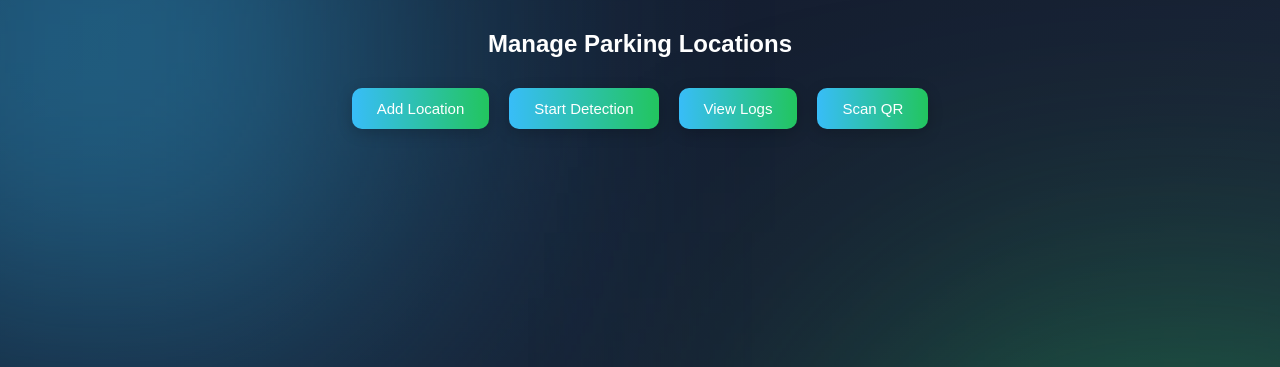
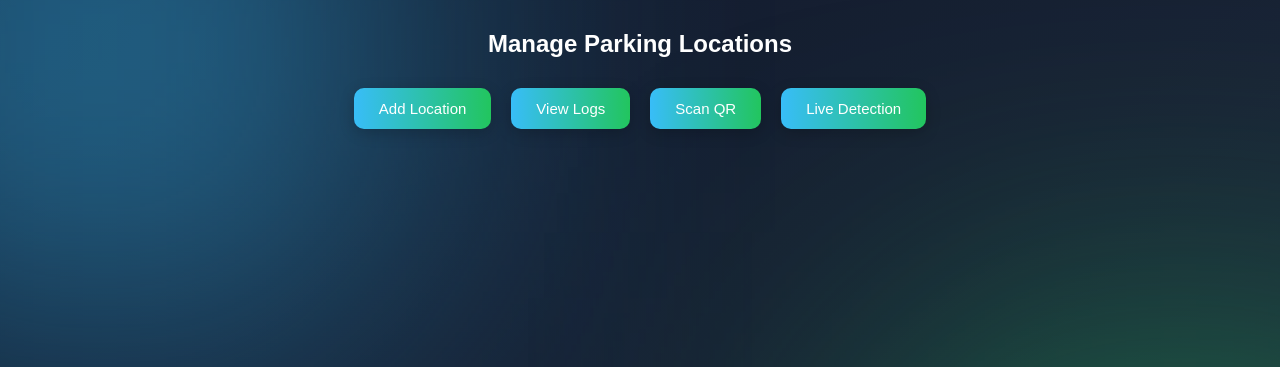
Before and after one commit to saicharanyadav00-123/smart-parking-system, a Flask app: page /admin in a window 1280 px wide. Shown: the part 53-420 px from the top of the page. Run offline with Flask 3, Linux system fonts and the light colour scheme; the visitor is signed in with stand-in values (Sample User, id 1).

Commit message:
Update admin.html

```diff
--- a/templates/admin.html
+++ b/templates/admin.html
@@ -19,9 +19,9 @@
 <div class="admin-actions">
 
     <a href="/add_location" class="admin-btn">Add Location</a>
-    <a href="/admin_detect" class="admin-btn">Start Detection</a>
     <a href="/admin_logs" class="admin-btn">View Logs</a>
     <a href="/scan" class="admin-btn">Scan QR</a>
+    <a href="/live" class="admin-btn">Live Detection</a>
 
 </div>
 
```
